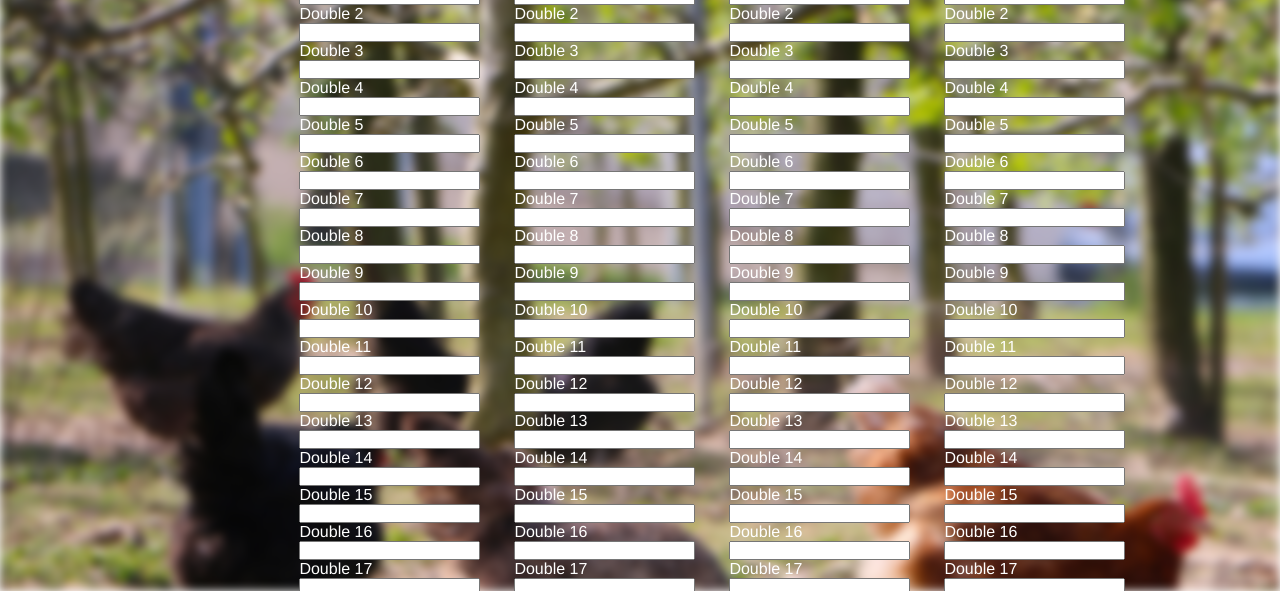
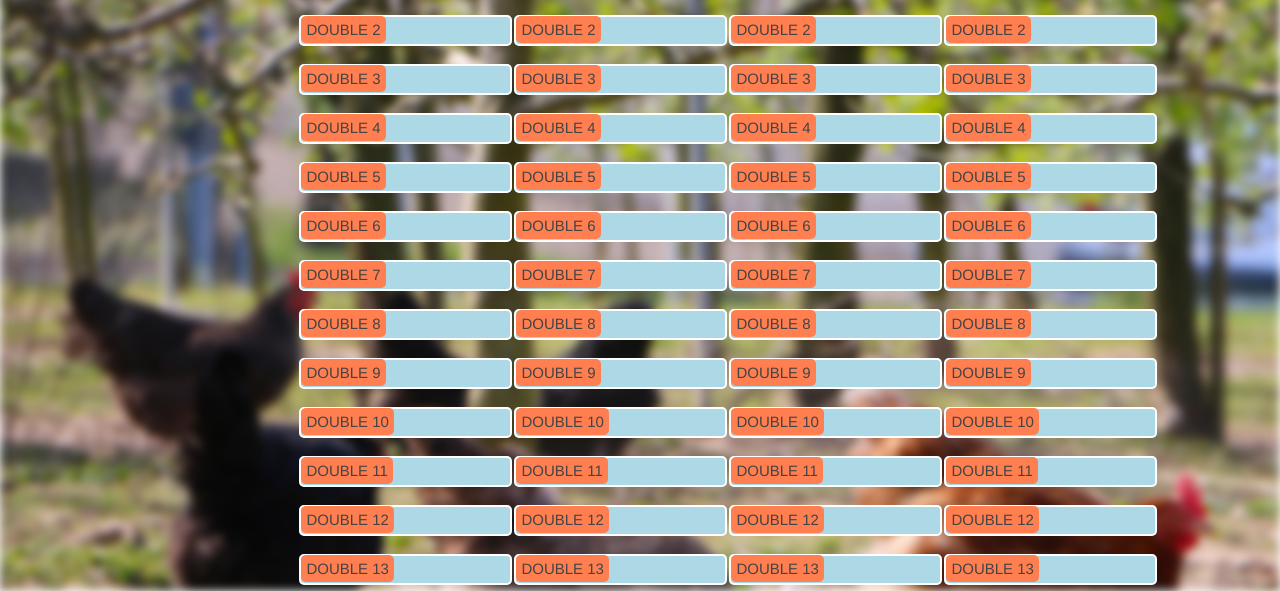
Before and after one commit to raveve/chickenfoot, a plain HTML site: page index.html in a window 1280 px wide. Shown: the part 209-800 px from the top of the page. Drawn offline with Linux system fonts and the light colour scheme.

Commit message:
Updated input styles and moved labels into inputs

```diff
--- a/styles/sass/styles.scss
+++ b/styles/sass/styles.scss
@@ -39,7 +39,7 @@ header {
   margin-left: 25%;
   h1 {
     font-size: 100px;
-    color: coral;
+    color: #FF7F50;
     mix-blend-mode: screen;
     letter-spacing: -5px;
     line-height: 40px;
@@ -48,16 +48,38 @@ header {
 main {
   width: 70%;
   margin-left: 15%;
-  #player1,
-  #player2,
-  #player3,
-  #player4 {
+  section {
     display: inline-block;
     width: 15%;
     margin-right: 10%;
     margin-top: 25px;
     h3 {
       text-align: center;
+    }
+    label {
+      background: #FF7F50;
+      color: #444444;
+      font-size: 15px;
+      // padding: 1px 6px;
+      padding: 5px;
+      border-radius: 5px;
+      z-index: 2;
+      text-transform: uppercase;
+      position: relative;
+      top: 24px;
+      left: 2px;
+    }
+    input {
+      border-radius: 5px;
+      background: #ADD8E6;
+      border: 2px solid white;
+      color: #444444;
+      font-size: 15px;
+      padding: 5px;
+      text-align: right;
+      &:focus {
+        border-color: #FF7F50;
+      }
     }
   }
   #player1 {
@@ -70,5 +92,5 @@ main {
 
 header, footer {
   text-align: center;
-  margin-top: 50px;
+  margin-top: 30px;
 }
```
Also changed, not shown: styles/styles.css.
